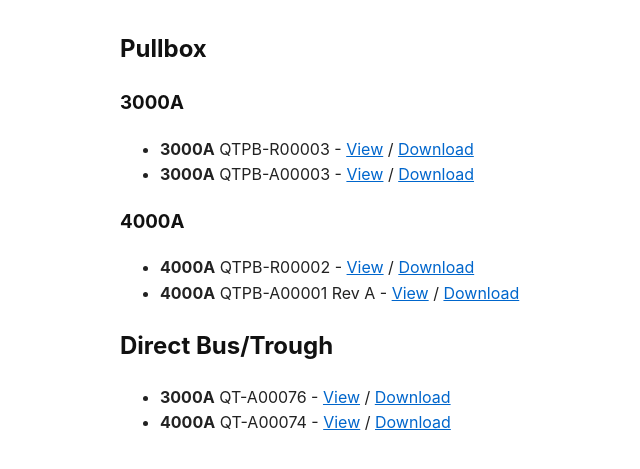
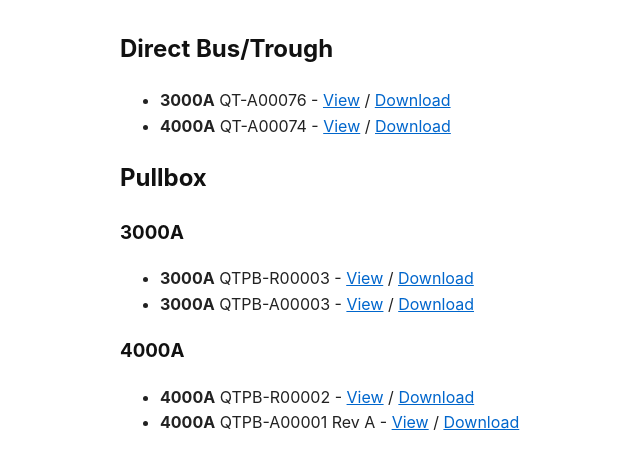
Before and after one commit to epecsupport/Service, a Jekyll site: the page built from dwgindex.md, in a window 1280 px wide. Shown: the top 469 px of the page, without its empty margins (20-660 px from the left). Built offline with Jekyll 4.4.1, drawn with Linux system fonts in a browser that asks for light colours; part of the change alters nothing that is shown.

```diff
--- a/dwgindex.md
+++ b/dwgindex.md
@@ -3,6 +3,10 @@ layout: default
 title: Drawing Index
 autolink: true
 ---
+
+## Direct Bus/Trough
+- **3000A** QT-A00076 - [View](library/QT-A00076.pdf) / [Download](https://raw.githubusercontent.com/epecsupport/Service/main/library/QT-A00076.pdf)
+- **4000A** QT-A00074 - [View](library/QT-A00074_Rev0B.pdf) / [Download](https://raw.githubusercontent.com/epecsupport/Service/main/library/QT-A00074_Rev0B.pdf)
 
 ## Pullbox
 ### 3000A
@@ -12,7 +16,3 @@ autolink: true
 ### 4000A
 - **4000A** QTPB-R00002 - [View](library/QTPB-R00002.pdf) / [Download](https://raw.githubusercontent.com/epecsupport/Service/main/library/QTPB-R00002.pdf)
 - **4000A** QTPB-A00001 Rev A - [View](library/QTPB-A00001_RevA.pdf) / [Download](https://raw.githubusercontent.com/epecsupport/Service/main/library/QTPB-A00001_RevA.pdf)
-
-## Direct Bus/Trough
-- **3000A** QT-A00076 - [View](library/QT-A00076.pdf) / [Download](https://raw.githubusercontent.com/epecsupport/Service/main/library/QT-A00076.pdf)
-- **4000A** QT-A00074 - [View](library/QT-A00074_Rev0B.pdf) / [Download](https://raw.githubusercontent.com/epecsupport/Service/main/library/QT-A00074_Rev0B.pdf)
```
